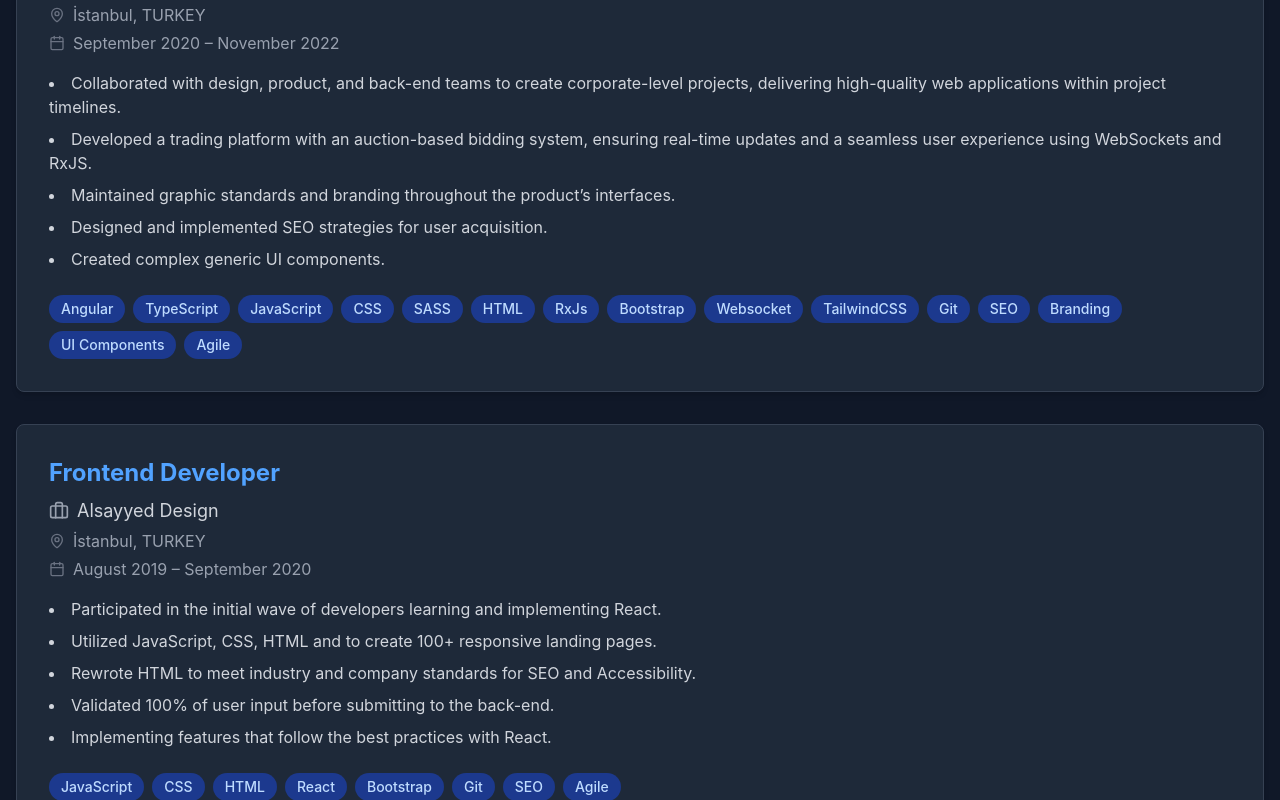
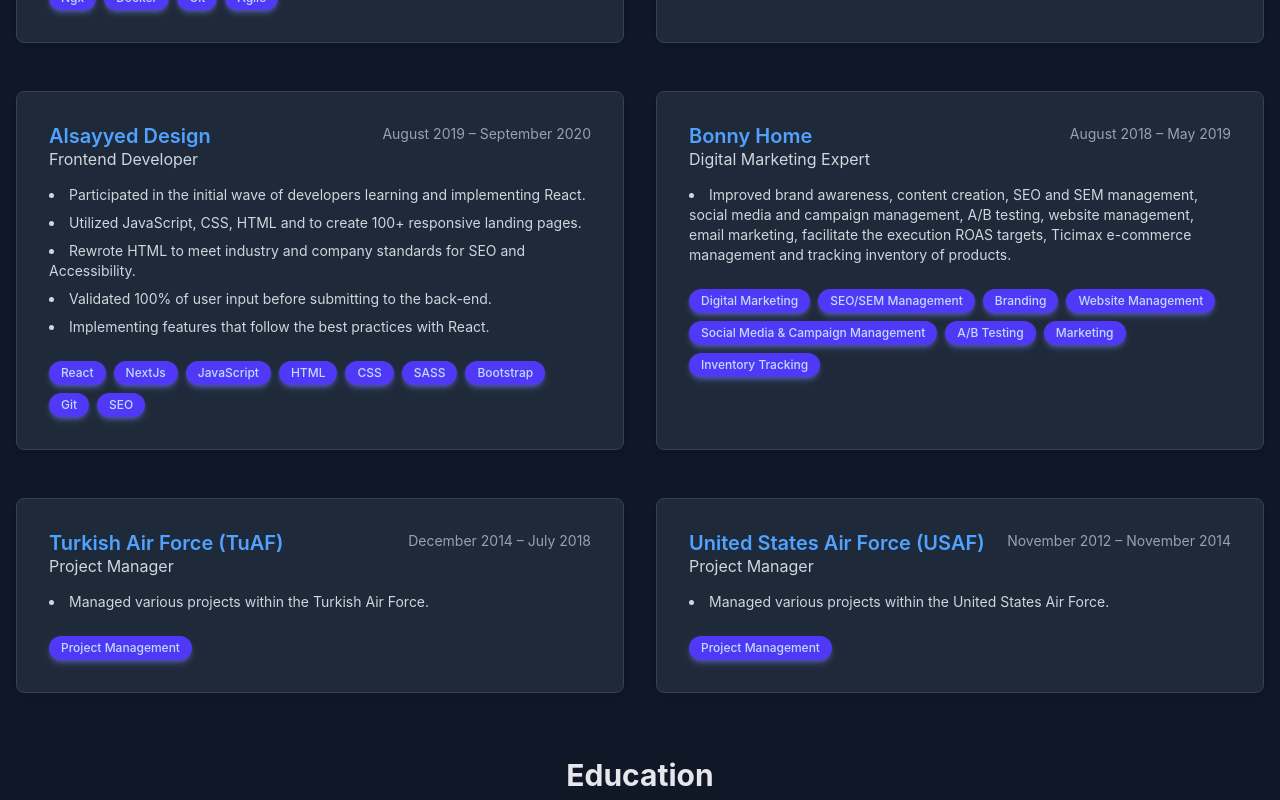
Before and after one commit to yunusyerli1/nextjs-portfolio, a Next.js app: page /experience in a window 1280 px wide. Shown: the part 780-1580 px from the top of the page. Built offline with nearby package versions, Linux system fonts and the light colour scheme.

Commit message:
Fix cv data

```diff
--- a/src/app/(home)/page.tsx
+++ b/src/app/(home)/page.tsx
@@ -1,4 +1,3 @@
-'use client';
 import { Briefcase, Mail, Linkedin, Github, Twitter } from 'lucide-react';
 import Link from 'next/link';
 import Image from 'next/image';
@@ -32,7 +31,7 @@
           </p>
           <p className="text-lg md:text-xl text-gray-400 mb-8 max-w-lg">
             Senior Frontend Developer / Software Engineer eager to continue growing his 6 years experience and skills.
-            Has significant experience with Angular, JavaScript, HTML, CSS and more. Skilled in creating responsive web applications, integrating third-party software, and implementing SEO strategies.
+            Has significant experience with <b>Angular, React, Next.js, JavaScript, TypeScript, HTML, CSS and more.</b>  Skilled in creating responsive web applications, integrating third-party software, and implementing SEO strategies.
           </p>
           <div className="flex flex-col sm:flex-row space-y-4 sm:space-y-0 sm:space-x-6 justify-center md:justify-start">
             <Link href="/experience" className="bg-blue-600 hover:bg-blue-700 text-white font-bold py-3 px-8 rounded-full shadow-lg transform hover:scale-105 transition-all duration-300 flex items-center justify-center">
@@ -45,12 +44,13 @@
 
       <div className="flex-1 relative overflow-hidden flex items-center justify-center bg-gray-900">
         <Image
-          src="/yunusyerli.jpg"
-          alt="Yunus Yerli"
-          className="absolute inset-0 w-full h-full object-cover opacity-70"
-          width={3800}
-          height={5700}
-        />
+        src="/yunusyerli.jpg"
+        alt="Yunus Yerli"
+        layout="fill"
+        objectFit="cover"
+        priority={true}
+        className="opacity-70"
+      />
       </div>
     </section>
   );
--- a/src/app/(pages)/experience/page.tsx
+++ b/src/app/(pages)/experience/page.tsx
@@ -17,7 +17,7 @@
           'Contributed to open-source development, bug fixes, and enhancements for SuiteCRM.',
           'Conducting code reviews, providing feedback to ensure clean and well-documented code.',
         ],
-        technologies: ['Angular', 'TypeScript', 'JavaScript', 'HTML', 'CSS', 'SCSS', 'RxJs', 'Bootstrap', 'PHP', 'Symfony', 'Docker', 'Git', 'Agile'],
+        technologies: ['Angular', 'TypeScript', 'JavaScript', 'HTML', 'CSS', 'SCSS', 'RxJs', 'Bootstrap', 'PrimeNg', 'Material UI', 'GraphQL', 'PHP', 'Symfony', 'Twig', 'Ngx', 'Docker', 'Git', 'Agile'],
       },
       {
         title: 'Frontend Developer',
@@ -31,7 +31,7 @@
           'Designed and implemented SEO strategies for user acquisition.',
           'Created complex generic UI components.',
         ],
-        technologies: ['Angular', 'TypeScript', 'JavaScript', 'CSS', 'SASS', 'HTML', 'RxJs', 'Bootstrap', 'Websocket', 'TailwindCSS', 'Git', 'SEO', 'Branding', 'UI Components', 'Agile'],
+        technologies: ['Angular', 'TypeScript', 'JavaScript', 'CSS', 'SASS', 'HTML', 'RxJs', 'NgRx', 'Bootstrap', 'Websocket', 'TailwindCSS', 'NodeJs', 'NestJs', 'Rest Api', 'Git', 'SEO',],
       },
       {
         title: 'Frontend Developer',
@@ -45,7 +45,7 @@
           'Validated 100% of user input before submitting to the back-end.',
           'Implementing features that follow the best practices with React.',
         ],
-        technologies: ['JavaScript', 'CSS', 'HTML', 'React', 'Bootstrap', 'Git', 'SEO', 'Agile'],
+        technologies: ['React', 'NextJs', 'JavaScript', 'HTML', 'CSS', 'SASS', 'Bootstrap', 'Git', 'SEO'],
       },
       {
         title: 'Digital Marketing Expert',
@@ -79,22 +79,23 @@
       {
         degree: 'Bachelor of Science, Computer Engineering',
         institution: 'Turkish Air Force College',
-        dates: 'Dates not specified in CV',
+        dates: '2012',
       }
     ];
 
     return (
       <section id="experience" className="py-20 bg-gray-900 text-white">
         <div className="container mx-auto px-4">
+          <h2 className="text-4xl font-bold text-center mb-12 text-blue-400">My Career</h2>
 
           <h3 className="text-3xl font-bold text-center mb-8 text-gray-200">Professional Experience</h3>
-          <div className="grid grid-cols-1 gap-8 mb-16">
+          <div className="grid grid-cols-1 md:grid-cols-2 gap-x-8 gap-y-12 mb-16"> {/* Changed to responsive 2-column grid */}
             {experiences.map((exp, index) => (
               <ExperienceCard key={index} {...exp} />
             ))}
           </div>
 
-          <h3 className="text-3xl font-bold text-center mb-8 text-gray-200">Education and Training</h3>
+          <h3 className="text-3xl font-bold text-center mb-8 text-gray-200">Education</h3>
           <div className="grid grid-cols-1 gap-8">
             {education.map((edu, index) => (
               <div key={index} className="bg-gray-800 p-8 rounded-lg shadow-md border border-gray-700">
@@ -115,4 +116,4 @@
         </div>
       </section>
     );
-  };
+};
--- a/src/app/_components/experience-card.tsx
+++ b/src/app/_components/experience-card.tsx
@@ -1,34 +1,41 @@
-import { Briefcase, Calendar, MapPin } from "lucide-react";
-
+// Removed Briefcase, Calendar, MapPin imports as they are no longer used for each line item
 interface ExperienceCardProps {
   title: string;
   company: string;
   dates: string;
-    location: string;
+  location: string; // Kept in props, but not displayed to match image
   description: string[];
   technologies: string[];
 }
-export default function ExperienceCard({ title, company, dates, location, description, technologies }: ExperienceCardProps) {
+export default function ExperienceCard({ title, company, dates, description, technologies }: ExperienceCardProps) {
   return (
       <div className="bg-gray-800 p-8 rounded-lg shadow-md border border-gray-700 hover:shadow-lg transition-shadow duration-300">
-      <h3 className="text-2xl font-bold text-blue-400 mb-2">{title}</h3>
-      <p className="text-lg text-gray-300 mb-1 flex items-center">
-        <Briefcase className="w-5 h-5 mr-2 text-gray-400" /> {company}
+          {/* Top section: Company, Title, Dates */}
+          <div className="flex justify-between items-start mb-4">
+              <div>
+                  <h3 className="text-xl font-semibold text-blue-400 leading-tight"> {/* Company Name - prominent */}
+                      {company}
+                  </h3>
+                  <p className="text-md text-gray-300 leading-tight"> {/* Job Title - below company */}
+                      {title}
                   </p>
-      <p className="text-md text-gray-400 mb-1 flex items-center">
-        <MapPin className="w-4 h-4 mr-2 text-gray-500" /> {location}
+              </div>
+              <p className="text-sm text-gray-400 flex-shrink-0 ml-4"> {/* Dates - right aligned */}
+                  {dates}
               </p>
-      <p className="text-md text-gray-400 mb-4 flex items-center">
-        <Calendar className="w-4 h-4 mr-2 text-gray-500" /> {dates}
-      </p>
-      <ul className="list-disc list-inside text-gray-300 mb-6 space-y-2">
+          </div>
+
+          {/* Description list */}
+          <ul className="list-disc list-inside text-gray-300 mb-6 space-y-2 text-sm">
               {description.map((point: string, index: number) => (
                   <li key={index}>{point}</li>
               ))}
           </ul>
+
+          {/* Technologies tags */}
           <div className="flex flex-wrap gap-2">
               {technologies.map((tech: string, index: number) => (
-          <span key={index} className="bg-blue-900 text-blue-200 text-sm px-3 py-1 rounded-full font-medium">
+                  <span key={index} className="bg-blue-900 bg-indigo-600 shadow-md shadow-indigo-400/40 text-blue-200 text-xs px-3 py-1 rounded-full font-medium">
                       {tech}
                   </span>
               ))}
```
Lines whose indentation alone changed are shown as unchanged.
